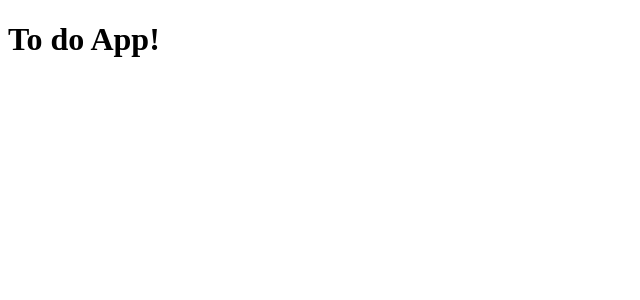
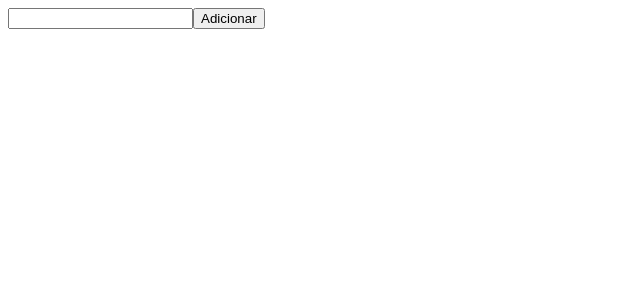
Before and after one commit to lucasmls/react-studies, a React (Create React App) app in the folder redux-todo-list/: page / in a window 1280 px wide. Shown: the top 300 px of the page, without its empty margins (0-640 px from the left). Built offline with nearby package versions, Linux system fonts and the light colour scheme.

Commit message:
[redux-todo] - Criação da estrutura inicial do redux + react-redux

```diff
--- a/redux-todo-list/src/App.js
+++ /dev/null
@@ -1,13 +0,0 @@
-import React, { Component } from 'react';
-
-class App extends Component {
-  render() {
-    return (
-      <div className="App">
-        <h1>To do App!</h1>
-      </div>
-    );
-  }
-}
-
-export default App;
--- /dev/null
+++ b/redux-todo-list/src/containers/App.js
@@ -0,0 +1,15 @@
+import React, { Component, Fragment } from 'react';
+
+import AddTodo from './AddTodo'
+
+class App extends Component {
+  render() {
+    return (
+      <Fragment>
+        <AddTodo />
+      </Fragment>
+    );
+  }
+}
+
+export default App;
--- a/redux-todo-list/src/index.js
+++ b/redux-todo-list/src/index.js
@@ -1,5 +1,15 @@
 import React from 'react';
 import ReactDOM from 'react-dom';
-import App from './App';
+import { Provider } from 'react-redux';
+import { createStore } from 'redux'
 
-ReactDOM.render(<App />, document.getElementById('root'))
+import App from './containers/App'
+
+import rootReducer from './reducers'
+
+const store = createStore(rootReducer)
+
+ReactDOM.render(
+  <Provider store={store}>
+    <App />
+  </Provider>, document.getElementById('root'))
--- /dev/null
+++ b/redux-todo-list/src/reducers/index.js
@@ -0,0 +1,6 @@
+import { combineReducers } from 'redux'
+import todos from './todos'
+
+export default combineReducers({
+  todos
+})
--- /dev/null
+++ b/redux-todo-list/src/reducers/todos.js
@@ -0,0 +1,8 @@
+const todos = (state = [], action) => {
+  switch(action.type) {
+    default:
+      return state
+  }
+}
+
+export default todos
```
